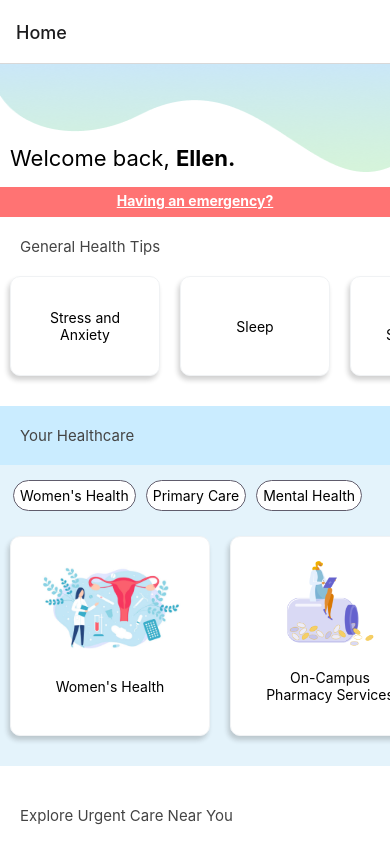
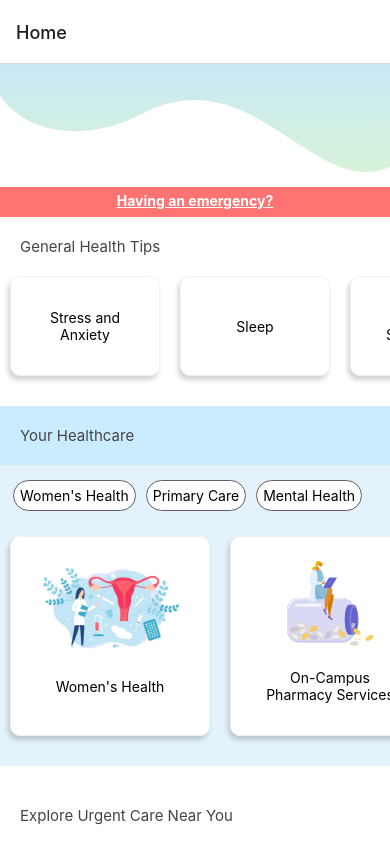
Before and after one commit to neiljohn23/SelfCareApp, a React Native app: screen /Home in a window 390 px wide. Shown: the top 844 px of the page. Built offline with nearby package versions, Linux system fonts and the light colour scheme.

Commit message:
Test push for Neilio :)

```diff
--- a/screens/HomeScreen.js
+++ b/screens/HomeScreen.js
@@ -36,11 +36,6 @@ const HomeScreen = ({ navigation }) => {
             resizeMode="stretch"
             style={{ width: "100%" }}
           />
-          {/* Welome message that uses the name of the user */}
-          <Text style={styles.welcome_message}>
-            Welcome back,{" "}
-            <Text style={{ fontWeight: "bold" }}>{USER_DATA[0].name}.</Text>
-          </Text>
 
           {/* Everything wrapped in this view is for the emergency banner at the top */}
           <View>
```
